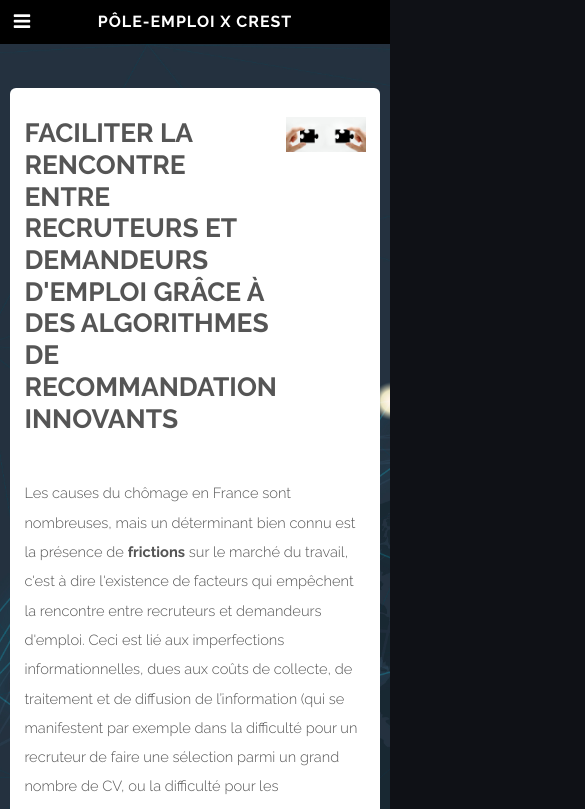
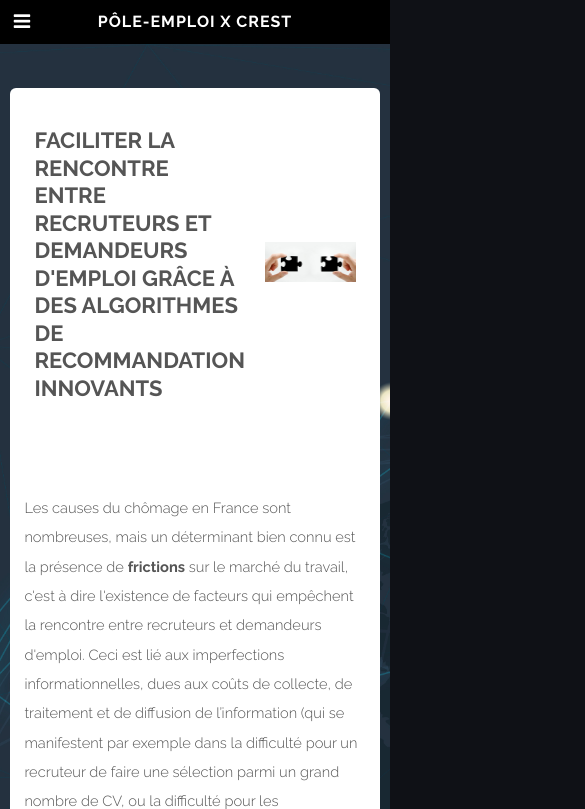
Before and after one commit to labormarketexperiments/experimentations-emploi.github.io, a plain HTML site: page project_2.html in a window 390 px wide. Shown: the top 809 px of the page, 585 px wide, since content can reach past the window. Drawn offline with Linux system fonts and the light colour scheme.

Commit message:
update responsive design

```diff
--- a/css/style.css
+++ b/css/style.css
@@ -869,5 +869,7 @@ a.sites {
 .info {
   display: table-cell;
   vertical-align: middle;
-  padding: 15px;
+  padding: 10px;
+  width: 50%;
+  height: auto;
 }
--- a/project_2.html
+++ b/project_2.html
@@ -68,10 +68,13 @@
 				<!-- Page -->
 					<div id="page" class="container">
 						<section>
-                            <div style = "display: table;">
-                              <h2 style="vertical-align:middle; display: table-cell; width : 50%; text-transform: uppercase; font-size: 1.8em; line-height: 1.2em">Faciliter la rencontre entre recruteurs et demandeurs d'emploi grâce à des algorithmes de recommandation innovants</h2>
-                              <img style="vertical-align:middle; float: right; width: 90%;" src = "images/pic02.jpg">
-                            </div>
+
+                            <header class="major">
+                                <div class = "info">
+                                    <h2>Faciliter la rencontre entre recruteurs et demandeurs d'emploi grâce à des algorithmes de recommandation innovants</h2>
+                                </div>
+                                <div class = "img"><img src = "images/pic02.jpg" style = "width: 100%; height: auto;"> </div>
+                            </header>
 
                             <div style="clear:both"></div>
                             <br><br>
@@ -92,7 +95,7 @@
 
                     <div id="extra">
 						<div class="container">
-							<div class="row no-collapse-2">
+							<div class="row no-collapse-1">
 								<section class="5u">
 									<div class="box_bis">
                                         <p><strong>Prendre en compte les préférences des demandeurs d'emplois pour des recommandations d'offres plus adapatées</strong></p>
```
Also changed, not shown: project_1.html (+1 -1 lines), project_2_bis.html (+1 -1 lines), project_2_ter.html (+1 -1 lines).
